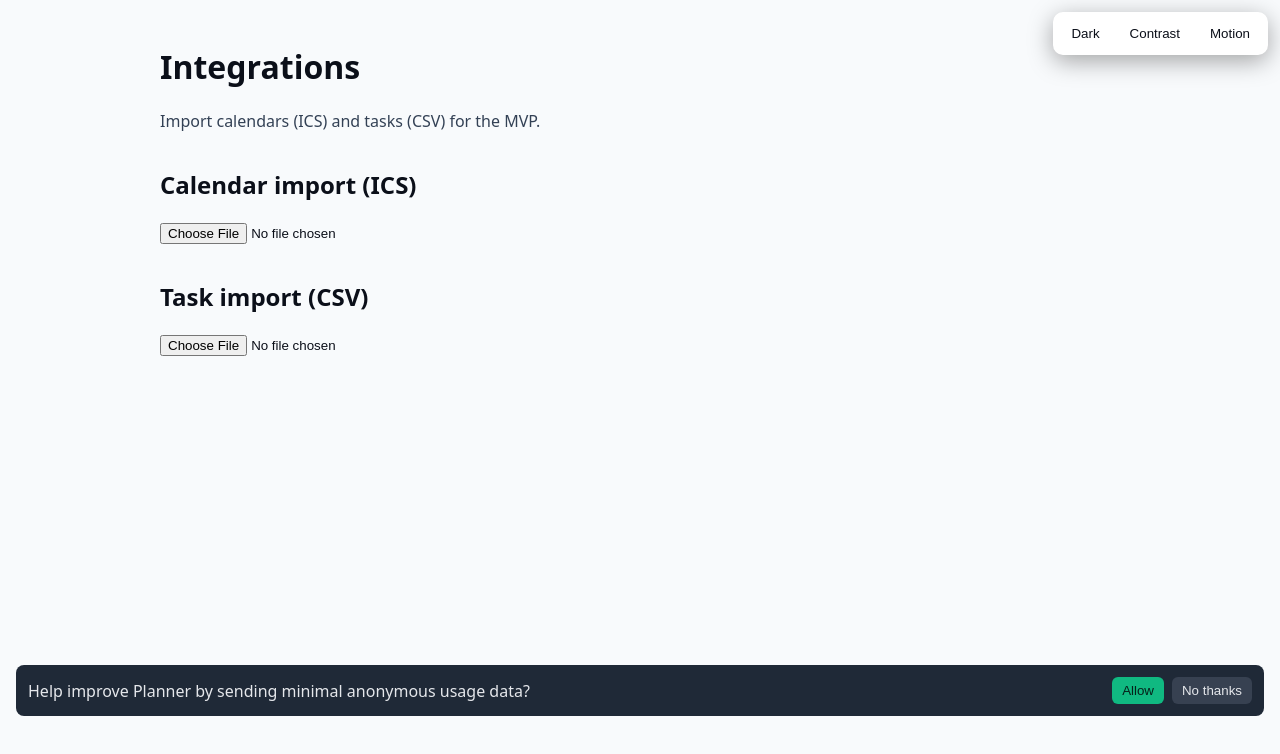
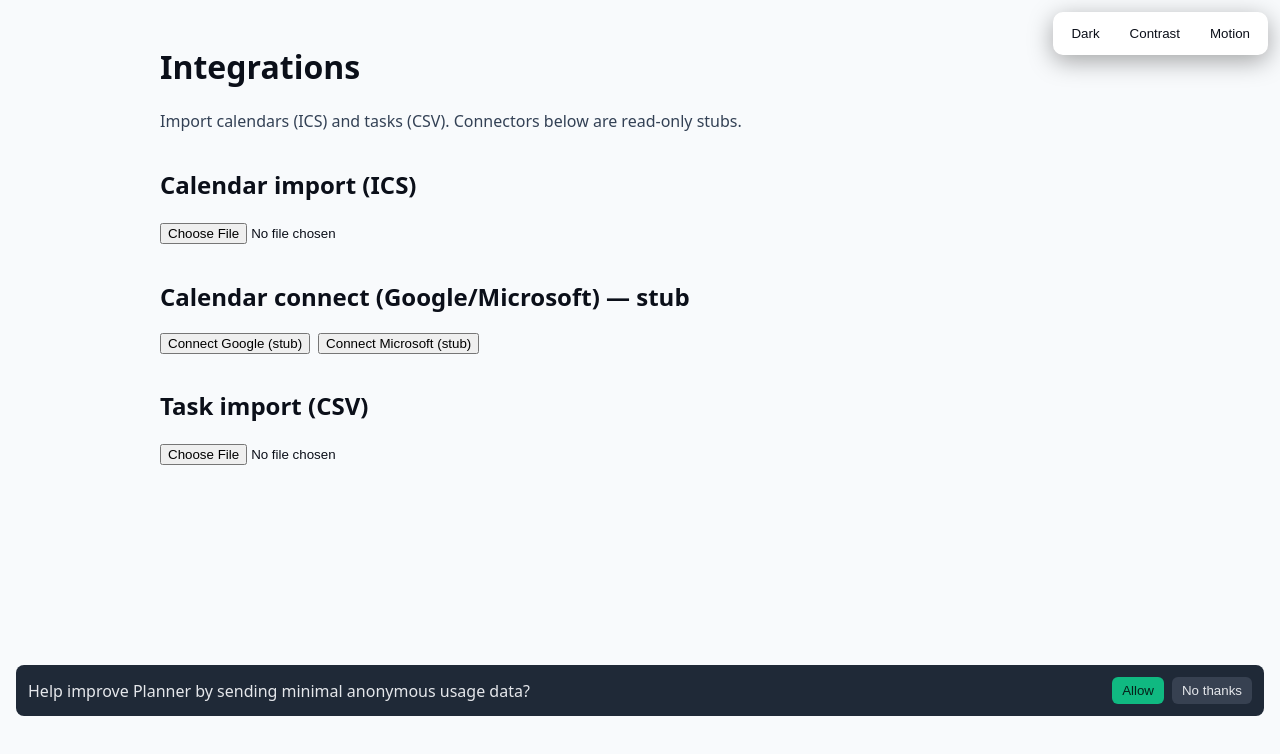
Before and after one commit to Jathow/Flowframe, a Next.js app: page /onboarding/integrations in a window 1280 px wide. Shown: the top 754 px of the page. Built offline with nearby package versions, Linux system fonts and the light colour scheme.

Commit message:
onboarding: add Google/Microsoft calendar read-only stubs; fix ICS DTEND parsing; mark task complete

```diff
--- a/app/onboarding/integrations/page.tsx
+++ b/app/onboarding/integrations/page.tsx
@@ -2,7 +2,6 @@
 
 import Papa from 'papaparse';
 import { useState } from 'react';
-import { nanoid } from 'nanoid';
 import { useAppStore } from '../../../src/state/store';
 import type { Task } from '../../../src/models/task';
 
@@ -38,6 +37,8 @@ export default function IntegrationsPage() {
 	const addConstraint = useAppStore((s) => s.addConstraint);
 	const [icsCount, setIcsCount] = useState<number | null>(null);
 	const [csvCount, setCsvCount] = useState<number | null>(null);
+	const [googleCount, setGoogleCount] = useState<number | null>(null);
+	const [msCount, setMsCount] = useState<number | null>(null);
 
 	const onIcsUpload = async (e: React.ChangeEvent<HTMLInputElement>) => {
 		const file = e.target.files?.[0];
@@ -55,6 +56,65 @@ export default function IntegrationsPage() {
 			} as any);
 		}
 		setIcsCount(events.length);
+	};
+
+	// Stub connectors for Google/Microsoft read-only import
+	function simulateGoogleEvents(): { summary: string; start: string; end: string }[] {
+		const now = new Date();
+		const today = new Date(now.getFullYear(), now.getMonth(), now.getDate());
+		const e1Start = new Date(today.getFullYear(), today.getMonth(), today.getDate(), 10, 0);
+		const e1End = new Date(today.getFullYear(), today.getMonth(), today.getDate(), 11, 0);
+		const e2Start = new Date(today.getFullYear(), today.getMonth(), today.getDate(), 14, 0);
+		const e2End = new Date(today.getFullYear(), today.getMonth(), today.getDate(), 15, 30);
+		const tomorrow = new Date(today.getTime() + 24 * 60 * 60 * 1000);
+		const e3Start = new Date(tomorrow.getFullYear(), tomorrow.getMonth(), tomorrow.getDate(), 9, 30);
+		const e3End = new Date(tomorrow.getFullYear(), tomorrow.getMonth(), tomorrow.getDate(), 10, 0);
+		return [
+			{ summary: 'Google: Standup', start: e1Start.toISOString(), end: e1End.toISOString() },
+			{ summary: 'Google: 1:1', start: e2Start.toISOString(), end: e2End.toISOString() },
+			{ summary: 'Google: Daily planning', start: e3Start.toISOString(), end: e3End.toISOString() }
+		];
+	}
+
+	function simulateMicrosoftEvents(): { summary: string; start: string; end: string }[] {
+		const now = new Date();
+		const today = new Date(now.getFullYear(), now.getMonth(), now.getDate());
+		const e1Start = new Date(today.getFullYear(), today.getMonth(), today.getDate(), 12, 0);
+		const e1End = new Date(today.getFullYear(), today.getMonth(), today.getDate(), 12, 45);
+		const e2Start = new Date(today.getFullYear(), today.getMonth(), today.getDate(), 16, 0);
+		const e2End = new Date(today.getFullYear(), today.getMonth(), today.getDate(), 17, 0);
+		return [
+			{ summary: 'Microsoft: Lunch catch-up', start: e1Start.toISOString(), end: e1End.toISOString() },
+			{ summary: 'Microsoft: Status review', start: e2Start.toISOString(), end: e2End.toISOString() }
+		];
+	}
+
+	const onConnectGoogleStub = async () => {
+		const events = simulateGoogleEvents();
+		for (const ev of events) {
+			await addConstraint({
+				userId: LOCAL_USER_ID,
+				type: 'fixed',
+				start: ev.start,
+				end: ev.end,
+				label: ev.summary
+			} as any);
+		}
+		setGoogleCount(events.length);
+	};
+
+	const onConnectMicrosoftStub = async () => {
+		const events = simulateMicrosoftEvents();
+		for (const ev of events) {
+			await addConstraint({
+				userId: LOCAL_USER_ID,
+				type: 'fixed',
+				start: ev.start,
+				end: ev.end,
+				label: ev.summary
+			} as any);
+		}
+		setMsCount(events.length);
 	};
 
 	const onCsvUpload = async (e: React.ChangeEvent<HTMLInputElement>) => {
@@ -86,12 +146,21 @@ export default function IntegrationsPage() {
 	return (
 		<main>
 			<h1>Integrations</h1>
-			<p style={{ color: 'var(--muted)' }}>Import calendars (ICS) and tasks (CSV) for the MVP.</p>
+			<p style={{ color: 'var(--muted)' }}>Import calendars (ICS) and tasks (CSV). Connectors below are read-only stubs.</p>
 			<section style={{ display: 'grid', gap: 16, maxWidth: 720, marginTop: 16 }}>
 				<div>
 					<h2>Calendar import (ICS)</h2>
 					<input type="file" accept="text/calendar,.ics" onChange={onIcsUpload} />
 					{icsCount !== null && <p style={{ color: 'var(--muted)' }}>Imported {icsCount} events</p>}
+				</div>
+				<div>
+					<h2>Calendar connect (Google/Microsoft) — stub</h2>
+					<div style={{ display: 'flex', gap: 8 }}>
+						<button onClick={onConnectGoogleStub}>Connect Google (stub)</button>
+						<button onClick={onConnectMicrosoftStub}>Connect Microsoft (stub)</button>
+					</div>
+					{googleCount !== null && <p style={{ color: 'var(--muted)' }}>Imported {googleCount} Google events</p>}
+					{msCount !== null && <p style={{ color: 'var(--muted)' }}>Imported {msCount} Microsoft events</p>}
 				</div>
 				<div>
 					<h2>Task import (CSV)</h2>
```
